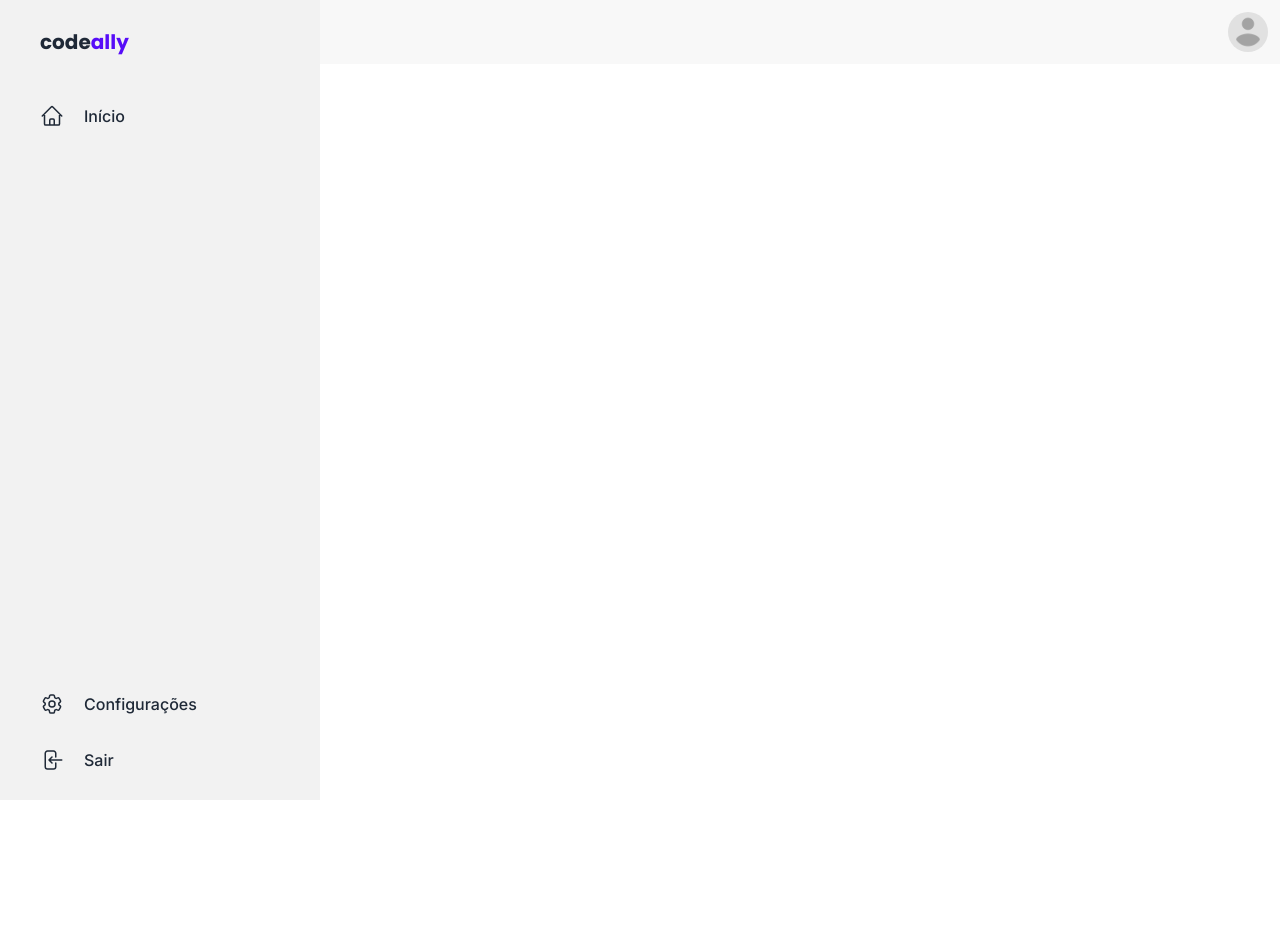
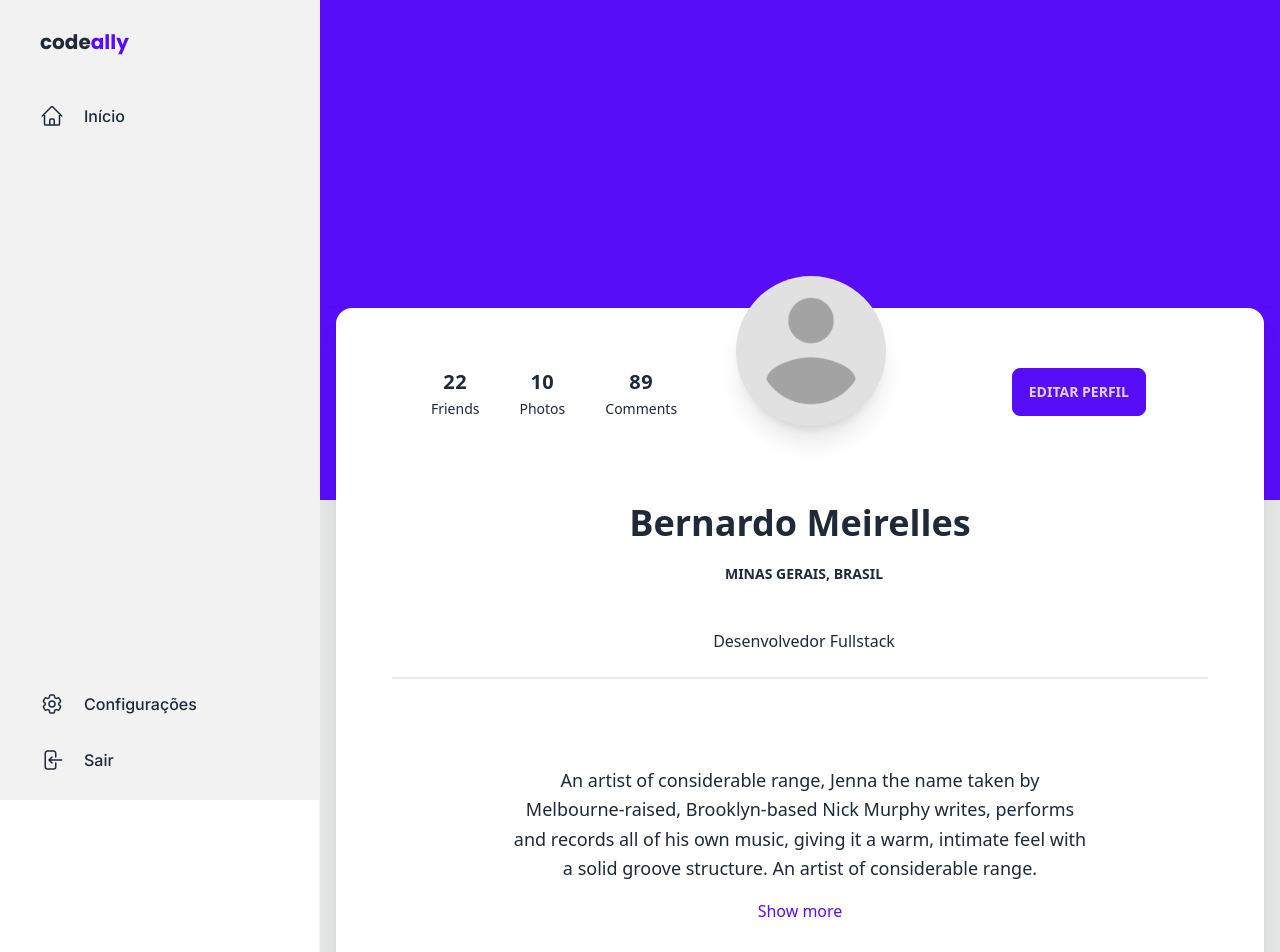
Before and after one commit to bernardomrl/codeally, a Next.js app in the folder app/: page /profile in a window 1280 px wide. Shown: the top 952 px of the page. Before the commit the page ends 800 px from the top, so only its background shows below. Built offline with nearby package versions, Linux system fonts and the light colour scheme.

Commit message:
Iniciado criação da pagina de Perfil

```diff
--- a/app/src/app/profile/page.tsx
+++ b/app/src/app/profile/page.tsx
@@ -1,5 +1,8 @@
+import Image from 'next/image';
+
 import { Header } from '@/components';
 
+import ProfileImg from '@/assets/img/profile.png';
 import {
   HomeIcon,
   ArrowLeftOnRectangleIcon,
@@ -13,6 +16,97 @@ export default function Profile() {
       <div className="drawer-content flex flex-col">
         <Header />
         {/* Page content here */}
+        <main className="profile-page bg-base-300">
+          <section className="relative block" style={{ height: '500px' }}>
+            <div className="absolute top-0 w-full h-full bg-center bg-cover bg-primary" />
+          </section>
+          <section className="relative py-16">
+            <div className="container mx-auto px-4 rounded-md shadow">
+              <div className="relative flex flex-col min-w-0 break-words bg-base-100 w-full mb-6 shadow-xl rounded-2xl -mt-64 p-8">
+                <div className="px-6">
+                  <div className="flex flex-wrap justify-center">
+                    <div className="w-full lg:w-3/12 px-4 lg:order-2 flex justify-center">
+                      <div className="relative">
+                        <Image
+                          alt="..."
+                          src={ProfileImg}
+                          className="shadow-xl bg-primary rounded-full h-auto align-middle border-none absolute -m-15 -ml-20 lg:-m-16"
+                          style={{ maxWidth: '150px' }}
+                        />
+                      </div>
+                    </div>
+                    <div className="w-full lg:w-4/12 px-4 lg:order-3 lg:text-right lg:self-center">
+                      <div className="py-6 px-3 mt-32 sm:mt-0">
+                        <button
+                          className="btn btn-primary m:mr-2 mb-1"
+                          type="button"
+                          style={{ transition: 'all .15s ease' }}
+                        >
+                          Editar perfil
+                        </button>
+                      </div>
+                    </div>
+                    <div className="w-full lg:w-4/12 pt-8 lg:pt-0 px-4 lg:order-1">
+                      <div className="flex justify-center py-4 lg:pt-4 pt-8">
+                        <div className="mr-4 p-3 text-center">
+                          <span className="text-xl font-bold block uppercase tracking-wide">
+                            22
+                          </span>
+                          <span className="text-sm ">Friends</span>
+                        </div>
+                        <div className="mr-4 p-3 text-center">
+                          <span className="text-xl font-bold block uppercase tracking-wide">
+                            10
+                          </span>
+                          <span className="text-sm ">Photos</span>
+                        </div>
+                        <div className="lg:mr-4 p-3 text-center">
+                          <span className="text-xl font-bold block uppercase tracking-wide">
+                            89
+                          </span>
+                          <span className="text-sm ">Comments</span>
+                        </div>
+                      </div>
+                    </div>
+                  </div>
+                  <div className="text-center mt-12">
+                    <h3 className="text-4xl font-semibold leading-normal mb-2 ">
+                      Bernardo Meirelles
+                    </h3>
+                    <div className="text-sm leading-normal mt-0 mb-2 font-bold uppercase">
+                      <i className="fas fa-map-marker-alt mr-2 text-lg"></i>{' '}
+                      Minas Gerais, Brasil
+                    </div>
+                    <div className="mb-2 mt-10">
+                      <i className="fas fa-briefcase mr-2 text-lg"></i>
+                      Desenvolvedor Fullstack
+                    </div>
+                  </div>
+                  <div className="divider"></div>
+                  <div className="mt-10 py-10 text-center">
+                    <div className="flex flex-wrap justify-center">
+                      <div className="w-full lg:w-9/12 px-4">
+                        <p className="mb-4 text-lg leading-relaxed">
+                          An artist of considerable range, Jenna the name taken
+                          by Melbourne-raised, Brooklyn-based Nick Murphy
+                          writes, performs and records all of his own music,
+                          giving it a warm, intimate feel with a solid groove
+                          structure. An artist of considerable range.
+                        </p>
+                        <a
+                          href="#pablo"
+                          className="font-normal text-primary link link-hover"
+                        >
+                          Show more
+                        </a>
+                      </div>
+                    </div>
+                  </div>
+                </div>
+              </div>
+            </div>
+          </section>
+        </main>
       </div>
       <div className="drawer-side">
         <label htmlFor="home-drawer" className="drawer-overlay"></label>
```
